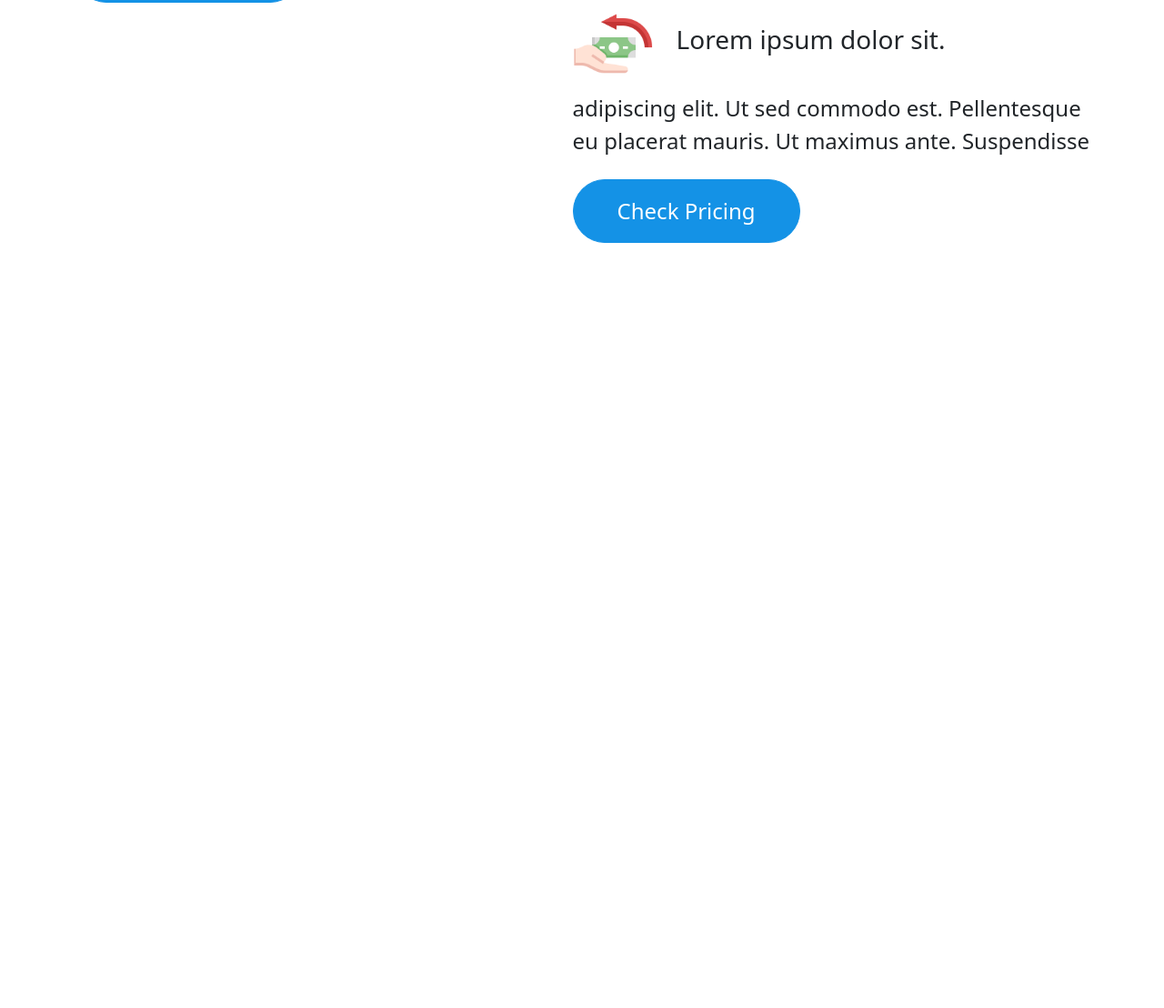
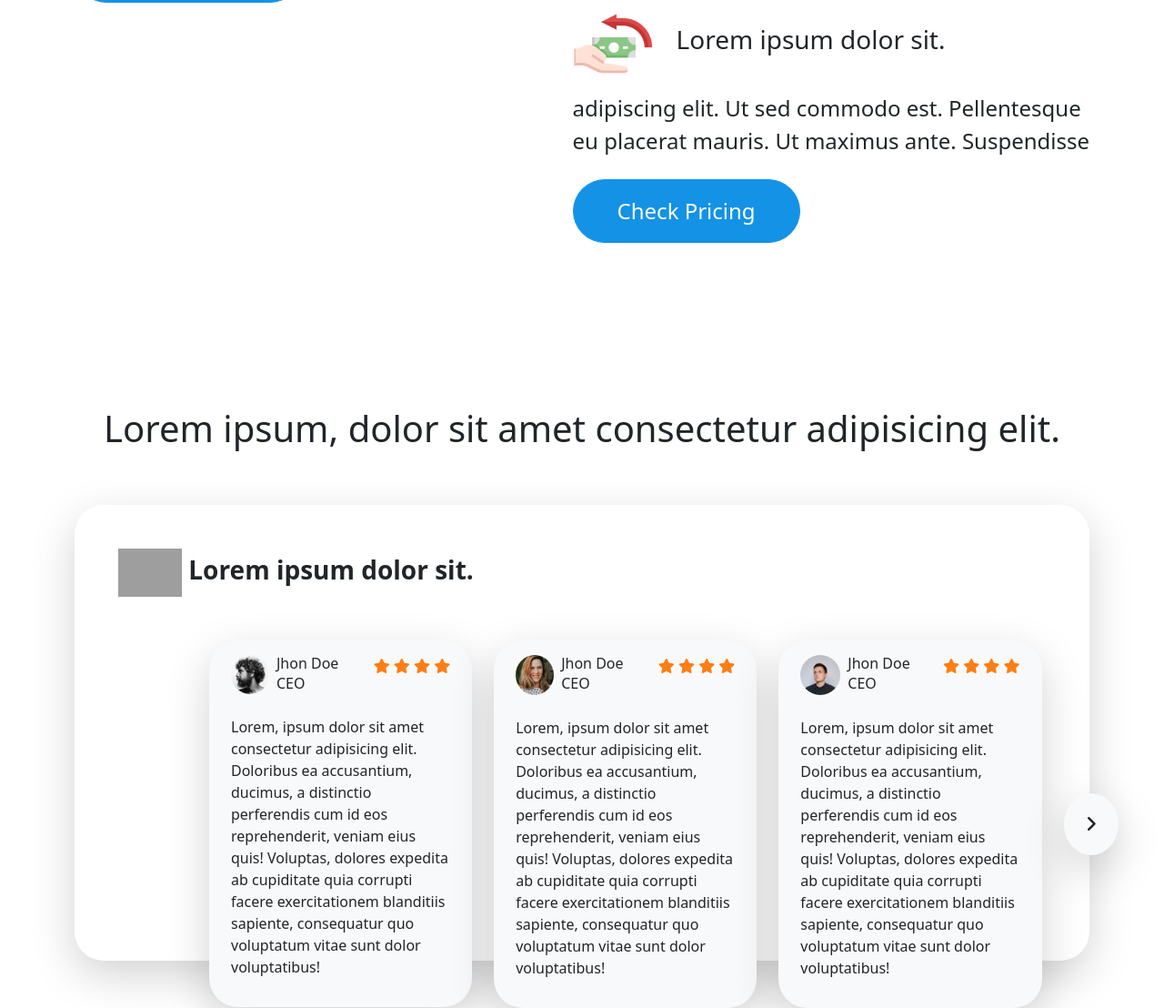
Before and after one commit to amirulislamhridoy/Office-HTML-Developer, a website: page index.html in a window 1280 px wide. Shown: the part 3023-4131 px from the top of the page at 91% size. Before the commit the page ends 3290 px from the top, so only its background shows below. Drawn offline with nearby package versions, Linux system fonts and the light colour scheme; grey boxes are pictures that could not be loaded.

Commit message:
review section

```diff
--- a/index.html
+++ b/index.html
@@ -6,9 +6,15 @@
     <meta http-equiv="X-UA-Compatible" content="IE=edge">
     <meta name="viewport" content="width=device-width, initial-scale=1.0">
     <title>Document</title>
+    <!-- bootstrap -->
     <link href="https://cdn.jsdelivr.net/npm/bootstrap@5.0.2/dist/css/bootstrap.min.css" rel="stylesheet"
         integrity="sha384-EVSTQN3/azprG1Anm3QDgpJLIm9Nao0Yz1ztcQTwFspd3yD65VohhpuuCOmLASjC" crossorigin="anonymous">
+    <!-- local style file -->
     <link rel="stylesheet" href="/style/style.css">
+    <!-- favicon -->
+    <link rel="stylesheet" href="https://cdnjs.cloudflare.com/ajax/libs/font-awesome/6.2.0/css/all.min.css"
+        integrity="sha512-xh6O/CkQoPOWDdYTDqeRdPCVd1SpvCA9XXcUnZS2FmJNp1coAFzvtCN9BmamE+4aHK8yyUHUSCcJHgXloTyT2A=="
+        crossorigin="anonymous" referrerpolicy="no-referrer" />
 </head>
 
 <body class="">
@@ -211,6 +217,80 @@
         </div>
     </section>
 
+    <!-- Review -->
+    <section class="container review">
+        <h1 class="text-center">Lorem ipsum, dolor sit amet consectetur adipisicing elit.</h1>
+        <div class="shadow-lg rounded-5 p-5">
+            <h3 class="fw-bolder mb-5">
+                <img src="./images/star.png" style="max-width: 70px" alt="star-icon">
+                Lorem ipsum dolor sit.
+            </h3>
+            <div class="d-flex align-items-center gap-4" style="margin-bottom: -100px; margin-right: -80px; margin-left: 100px;">
+                <div class="shadow-lg px-4 py-3 rounded-5 bg-light">
+                    <div class="d-flex align-items-center gap-2 mb-4">
+                        <img src="./images/cesar-rincon.png" alt="">
+                        <div class="d-flex justify-content-between" style="flex: 1;">
+                            <div>
+                                <h6 class="mb-0">Jhon Doe</h6>
+                                <p class="mb-0">CEO</p>
+                            </div>
+                            <div>
+                                <i class="fa-solid fa-star"></i>
+                                <i class="fa-solid fa-star"></i>
+                                <i class="fa-solid fa-star"></i>
+                                <i class="fa-solid fa-star"></i>
+                            </div>
+                        </div>
+                    </div>
+                    <p>
+                        Lorem, ipsum dolor sit amet consectetur adipisicing elit. Doloribus ea accusantium, ducimus, a distinctio perferendis cum id eos reprehenderit, veniam eius quis! Voluptas, dolores expedita ab cupiditate quia corrupti facere exercitationem blanditiis sapiente, consequatur quo voluptatum vitae sunt dolor voluptatibus!
+                    </p>
+                </div>
+                <div class="shadow-lg px-4 py-3 rounded-5 bg-light">
+                    <div class="d-flex align-items-center gap-2 mb-4">
+                        <img src="./images/christiana-rivers.png" alt="">
+                        <div class="d-flex justify-content-between" style="flex: 1;">
+                            <div>
+                                <h6 class="mb-0">Jhon Doe</h6>
+                                <p class="mb-0">CEO</p>
+                            </div>
+                            <div>
+                                <i class="fa-solid fa-star"></i>
+                                <i class="fa-solid fa-star"></i>
+                                <i class="fa-solid fa-star"></i>
+                                <i class="fa-solid fa-star"></i>
+                            </div>
+                        </div>
+                    </div>
+                    <p>
+                        Lorem, ipsum dolor sit amet consectetur adipisicing elit. Doloribus ea accusantium, ducimus, a distinctio perferendis cum id eos reprehenderit, veniam eius quis! Voluptas, dolores expedita ab cupiditate quia corrupti facere exercitationem blanditiis sapiente, consequatur quo voluptatum vitae sunt dolor voluptatibus!
+                    </p>
+                </div>
+                <div class="shadow-lg px-4 py-3 rounded-5 bg-light">
+                    <div class="d-flex align-items-center gap-2 mb-4">
+                        <img src="./images/alex-suprun.png" alt="">
+                        <div class="d-flex justify-content-between" style="flex: 1;">
+                            <div>
+                                <h6 class="mb-0">Jhon Doe</h6>
+                                <p class="mb-0">CEO</p>
+                            </div>
+                            <div>
+                                <i class="fa-solid fa-star"></i>
+                                <i class="fa-solid fa-star"></i>
+                                <i class="fa-solid fa-star"></i>
+                                <i class="fa-solid fa-star"></i>
+                            </div>
+                        </div>
+                    </div>
+                    <p>
+                        Lorem, ipsum dolor sit amet consectetur adipisicing elit. Doloribus ea accusantium, ducimus, a distinctio perferendis cum id eos reprehenderit, veniam eius quis! Voluptas, dolores expedita ab cupiditate quia corrupti facere exercitationem blanditiis sapiente, consequatur quo voluptatum vitae sunt dolor voluptatibus!
+                    </p>
+                </div>
+                <i class="fa-solid fa-angle-right fs-5 p-4 bg-light shadow-lg rounded-circle"></i>
+            </div>
+        </div>
+    </section>
+
     <script src="https://cdn.jsdelivr.net/npm/bootstrap@5.0.2/dist/js/bootstrap.bundle.min.js"
         integrity="sha384-MrcW6ZMFYlzcLA8Nl+NtUVF0sA7MsXsP1UyJoMp4YLEuNSfAP+JcXn/tWtIaxVXM"
         crossorigin="anonymous"></script>
--- a/style/style.scss
+++ b/style/style.scss
@@ -12,9 +12,12 @@ header {
     font-size: 23px;
     font-weight: 600;
 }
-.details, .office-work, .office-title{
+.details, .office-work, .office-title, .review{
     margin-top: 180px;
     h1{
         margin-bottom: 60px;
     }
 }
+.fa-star{
+    color: $orange;
+}
```
Also changed, not shown: style/style.css, 1 other file.
